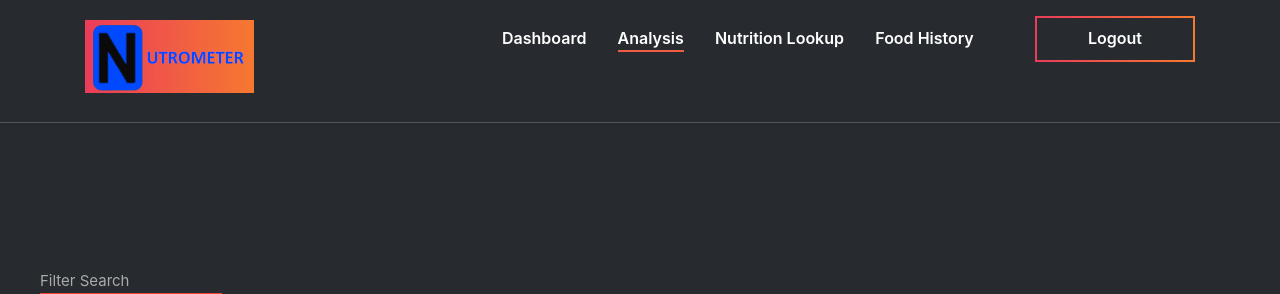
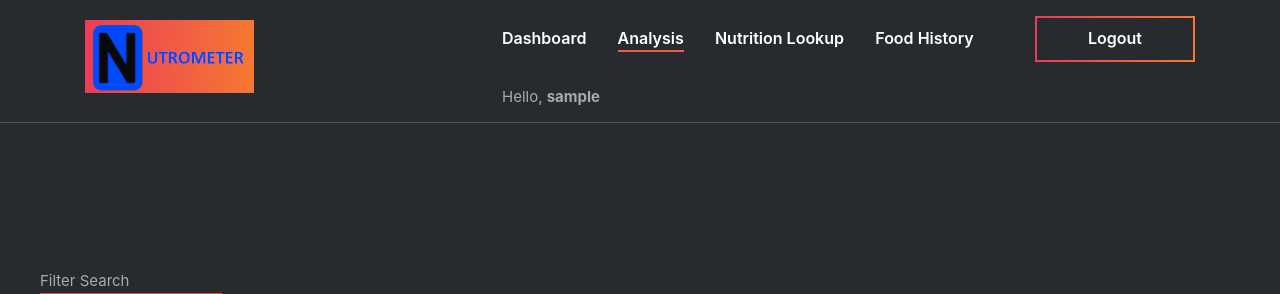
Before and after one commit to Rebel-Scum-Analytical/Team-Project2, a Flask app: page /analysis in a window 1280 px wide. Shown: the top 294 px of the page. Run offline with Flask 2, Linux system fonts and the light colour scheme; the visitor is signed in with stand-in values (Sample User, id 1); parts of the project's set-up code (start-up, migrations or seed data) failed here and were passed over; some libraries are stand-ins or nearby versions.

Commit message:
Display username

```diff
--- a/templates/layout.html
+++ b/templates/layout.html
@@ -59,7 +59,8 @@
           {% endif %}
 
           {% if ('loggedin' in session) and (session['loggedin'] == True) %}
-            <a href="/logout" class="primary-btn signup-btn">Logout</a>
+          <a href="/logout" class="primary-btn signup-btn">Logout</a>
+          <h4 style="color:red"></h4> Hello, <b>{{ session['username'] }}</b></h4>
           {% endif %}
         </div>
     </div>
```
